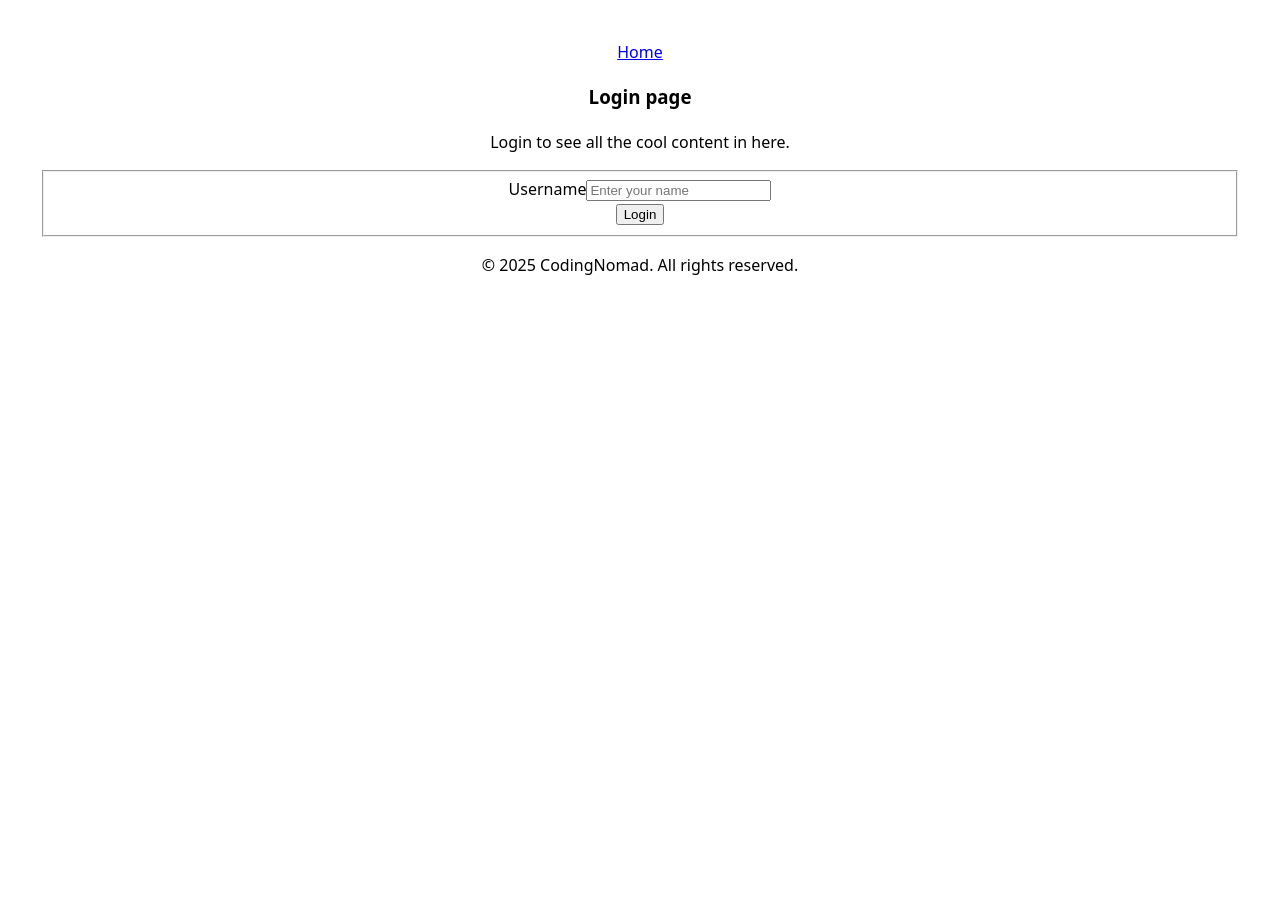
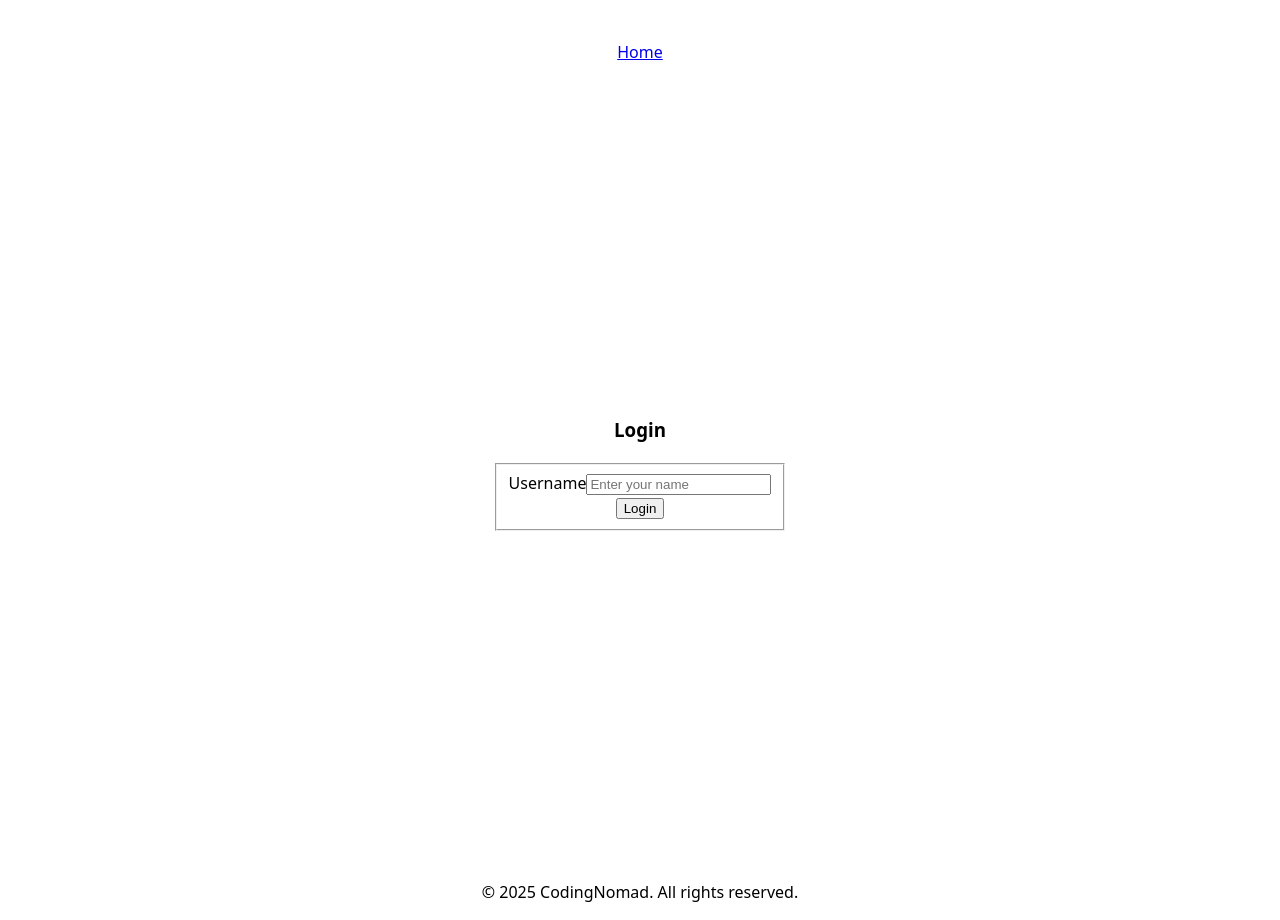
Before and after one commit to Talbekk/pub-quiz-script, a React (Vite) app in the folder client/: page /login in a window 1280 px wide. Before the commit the page ends 800 px from the top, so only its background shows below. Built offline with nearby package versions, Linux system fonts and the light colour scheme.

Commit message:
adds alyout wi9th basic styling

```diff
--- a/client/package.json
+++ b/client/package.json
@@ -36,6 +36,7 @@
         "globals": "^16.0.0",
         "jsdom": "^26.1.0",
         "prettier": "3.5.3",
+        "sass-embedded": "^1.89.0",
         "typescript": "~5.8.3",
         "typescript-eslint": "^8.30.1",
         "vite": "^6.3.5",
--- /dev/null
+++ b/client/src/layout/_layout.tsx
@@ -0,0 +1,16 @@
+import { Outlet } from '@tanstack/react-router';
+import { Navigation } from '../components/Navigation';
+import { Footer } from '../components/Footer';
+import styles from './styles.module.scss';
+
+export const Layout = () => {
+  return (
+    <div className={styles.baseLayout}>
+      <Navigation />
+      <main>
+        <Outlet />
+      </main>
+      <Footer />
+    </div>
+  );
+};
--- /dev/null
+++ b/client/src/layout/styles.module.scss
@@ -0,0 +1,6 @@
+.baseLayout {
+  display: flex;
+  flex-direction: column;
+  height: 100vh;
+  justify-content: space-between;
+}
--- a/client/src/main.tsx
+++ b/client/src/main.tsx
@@ -2,22 +2,17 @@ import { StrictMode } from 'react';
 import ReactDOM from 'react-dom/client';
 import { RouterProvider, createRouter } from '@tanstack/react-router';
 import './index.css';
-
-// Import the generated route tree
 import { routeTree } from './routeTree.gen';
 import { AuthProvider, useAuth, type AuthContextType } from './services/auth';
 
-// Create a new router instance
 const router = createRouter({
   routeTree,
-    defaultPreload: 'intent', // Preload all routes on hover
+  defaultPreload: 'intent',
   scrollRestoration: true,
   context: {
     auth: {} as AuthContextType,
   },
 });
-
-// Register the router instance for type safety
 declare module '@tanstack/react-router' {
   interface Register {
     router: typeof router;
--- a/client/src/routes/__root.tsx
+++ b/client/src/routes/__root.tsx
@@ -1,20 +1,11 @@
-import { createRootRouteWithContext, Outlet } from '@tanstack/react-router';
-import { TanStackRouterDevtools } from '@tanstack/react-router-devtools';
-import { Navigation } from '../components/Navigation';
-import { Footer } from '../components/Footer';
+import { createRootRouteWithContext } from '@tanstack/react-router';
 import type { AuthContextType } from '../services/auth';
+import { Layout } from '../layout/_layout';
 
 interface MyRouterContext {
-    auth: AuthContextType;
+  auth: AuthContextType;
 }
 
 export const Route = createRootRouteWithContext<MyRouterContext>()({
-    component: () => (
-        <>
-            <Navigation />
-            <Outlet />
-            <Footer />
-            <TanStackRouterDevtools />
-        </>
-    ),
+  component: () => <Layout />,
 });
--- a/client/src/routes/login/index.tsx
+++ b/client/src/routes/login/index.tsx
@@ -7,7 +7,7 @@ import {
 } from '@tanstack/react-router';
 import { useAuth } from '../../services/auth';
 import { useCallback } from 'react';
-
+import styles from './styles.module.scss';
 const fallback = '/' as const;
 
 export const Route = createFileRoute('/login/')({
@@ -53,9 +53,8 @@ function LoginComponent() {
   const isLoggingIn = isLoading || isSubmitting;
 
   return (
-    <div>
-      <h3>Login page</h3>
-      <p>Login to see all the cool content in here.</p>
+    <section className={styles.loginContainer}>
+      <h3>Login</h3>
       <form onSubmit={onFormSubmit}>
         <fieldset disabled={isLoggingIn}>
           <div>
@@ -71,6 +70,6 @@ function LoginComponent() {
           <button type="submit">{isLoggingIn ? 'Loading...' : 'Login'}</button>
         </fieldset>
       </form>
-    </div>
+    </section>
   );
 }
--- /dev/null
+++ b/client/src/routes/login/styles.module.scss
@@ -0,0 +1,7 @@
+.loginContainer {
+  display: flex;
+  flex-direction: column;
+  align-items: center;
+  justify-content: center;
+  height: 100vh;
+}
```
Also changed, not shown: 2 other files (tests, documents, lock files or other folders). Lines whose indentation alone changed are shown as unchanged.
